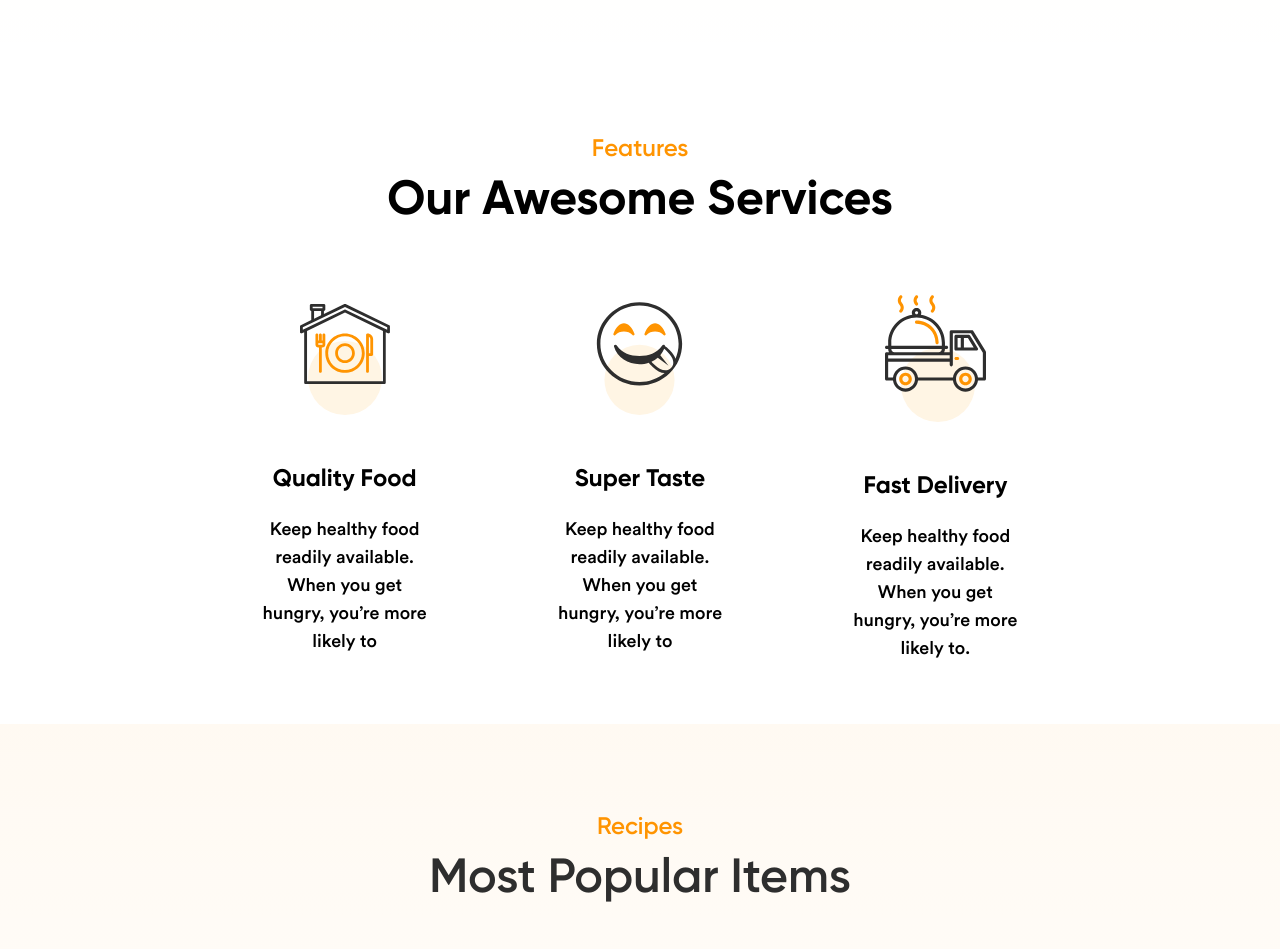
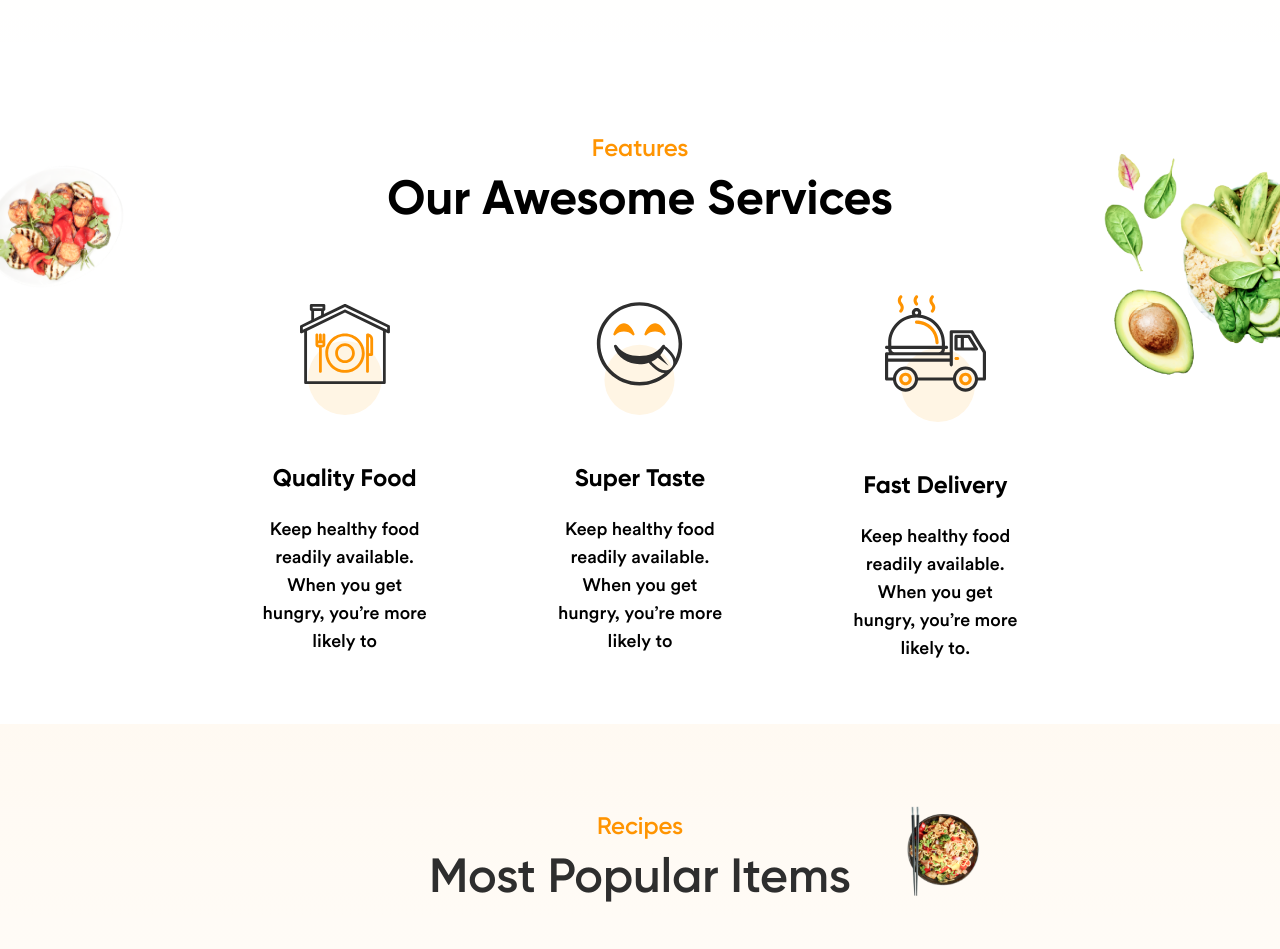
Before and after one commit to fadelun/food-palace, a Vue app: page / in a window 1280 px wide. Shown: the part 1643-2592 px from the top of the page. Built offline with nearby package versions, Linux system fonts and the light colour scheme.

Commit message:
add: menambah extra-image

```diff
--- a/src/view/components/Features.vue
+++ b/src/view/components/Features.vue
@@ -2,6 +2,8 @@
 import MouthImage from '@/assets/vector/mouth.svg'
 import FoodImage from '@/assets/vector/food.svg'
 import TruckImage from '@/assets/vector/truck.svg'
+import ExtraImg02 from '@/assets/image/extra-img-2.png'
+import ExtraImg03 from '@/assets/image/extra-img-3.png'
 </script>
 <template>
   <section
@@ -48,5 +50,11 @@ import TruckImage from '@/assets/vector/truck.svg'
         </figure>
       </li>
     </ul>
+    <img :src="ExtraImg02" alt="extra image" class="absolute left-0 hidden lg:block lg:w-40" />
+    <img
+      :src="ExtraImg03"
+      alt="extra image"
+      class="absolute right-0 hidden lg:block lg:w-44 xl:w-52"
+    />
   </section>
 </template>
--- a/src/view/components/Recipes.vue
+++ b/src/view/components/Recipes.vue
@@ -4,6 +4,7 @@ import StarIcon from '@/assets/vector/star.svg'
 import ReacipeImage01 from '@/assets/image/recipe-1.png'
 import ReacipeImage02 from '@/assets/image/recipe-2.png'
 import ReacipeImage03 from '@/assets/image/recipe-3.png'
+import ExtraImg04 from '@/assets/image/extra-img-4.png'
 
 const recipes = ref([
   {
@@ -29,7 +30,7 @@ const recipes = ref([
 <template>
   <section
     id="recipes"
-    class="px-10 lg:px-20 xl:px-64 mt-[62px] pt-[87px] flex flex-col bg-gradient-orange"
+    class="px-10 lg:px-20 xl:px-64 mt-[62px] pt-[87px] flex flex-col bg-gradient-orange relative"
   >
     <div class="container mx-auto flex flex-col items-center">
       <h1 class="order-2 font-semibold text-agak-hitam text-[48px]">Most Popular Items</h1>
@@ -74,5 +75,10 @@ const recipes = ref([
         See more recipes
       </button>
     </div>
+    <img
+      :src="ExtraImg04"
+      alt="extra image"
+      class="absolute hidden lg:block lg:w-[86px] lg:top-16 xl:top-20 lg:right-[20%] xl:right-[23%]"
+    />
   </section>
 </template>
```
Also changed, not shown: src/assets/image/take-away-Image.png.
